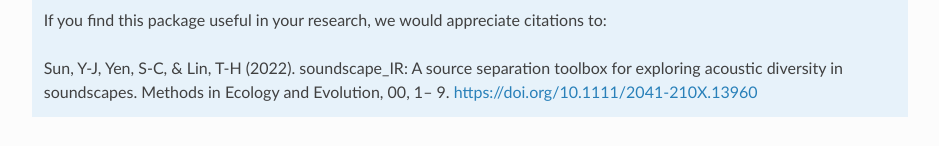
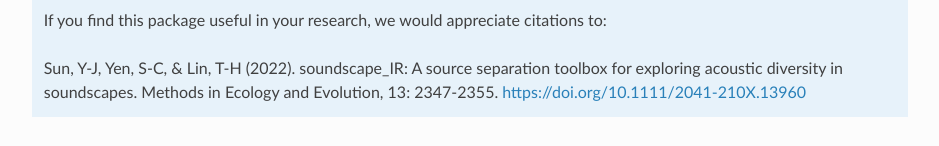
Before and after one commit to meil-brcas-org/meil-brcas-org.github.io, a plain HTML site: page V1.1/index.html in a window 1280 px wide. Shown: the part 1452-1598 px from the top of the page, without its empty margins (320-1259 px from the left). Drawn offline with Linux system fonts and the light colour scheme.

Commit message:
Update index.html

```diff
--- a/V1.1/index.html
+++ b/V1.1/index.html
@@ -125,7 +125,7 @@
 <div class="admonition note">
 <p class="admonition-title">Note</p>
 <p>If you find this package useful in your research, we would appreciate citations to:</p>
-<p>Sun, Y-J, Yen, S-C, &amp; Lin, T-H (2022). soundscape_IR: A source separation toolbox for exploring acoustic diversity in soundscapes. Methods in Ecology and Evolution, 00, 1– 9. <a class="reference external" href="https://doi.org/10.1111/2041-210X.13960">https://doi.org/10.1111/2041-210X.13960</a></p>
+<p>Sun, Y-J, Yen, S-C, &amp; Lin, T-H (2022). soundscape_IR: A source separation toolbox for exploring acoustic diversity in soundscapes. Methods in Ecology and Evolution, 13: 2347-2355. <a class="reference external" href="https://doi.org/10.1111/2041-210X.13960">https://doi.org/10.1111/2041-210X.13960</a></p>
 </div>
 </section>
 <section id="about-marine-ecoacoustics-and-informatics-lab-meil">
```
